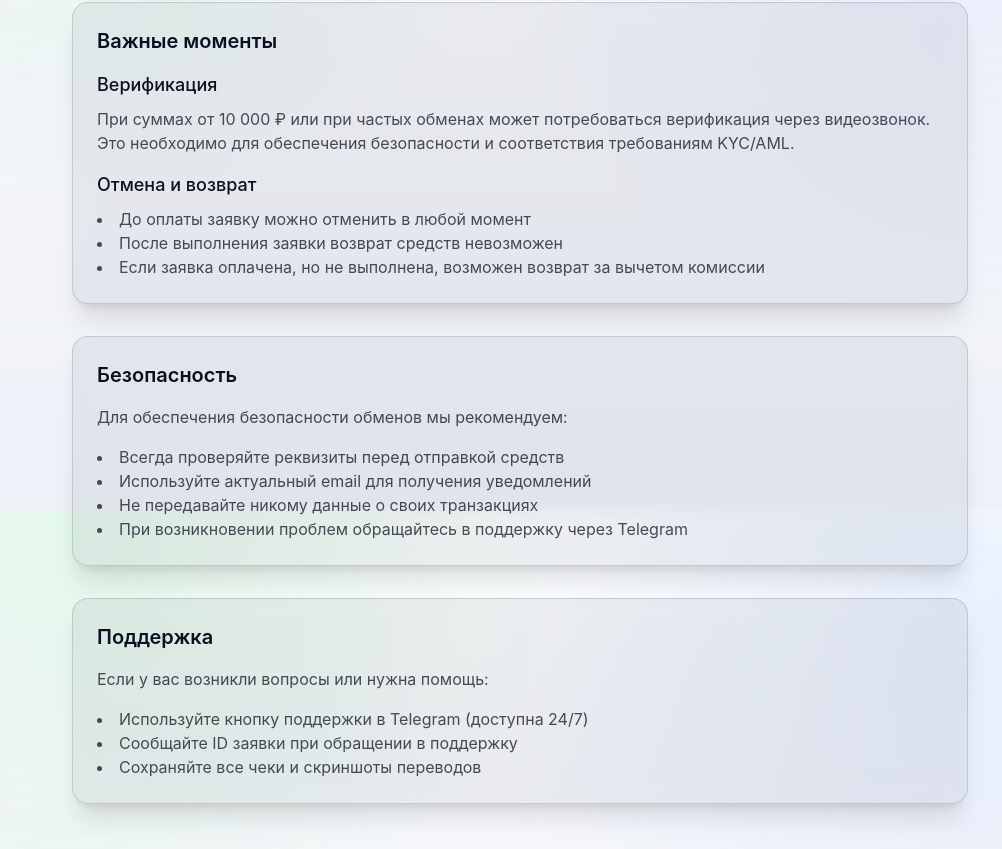
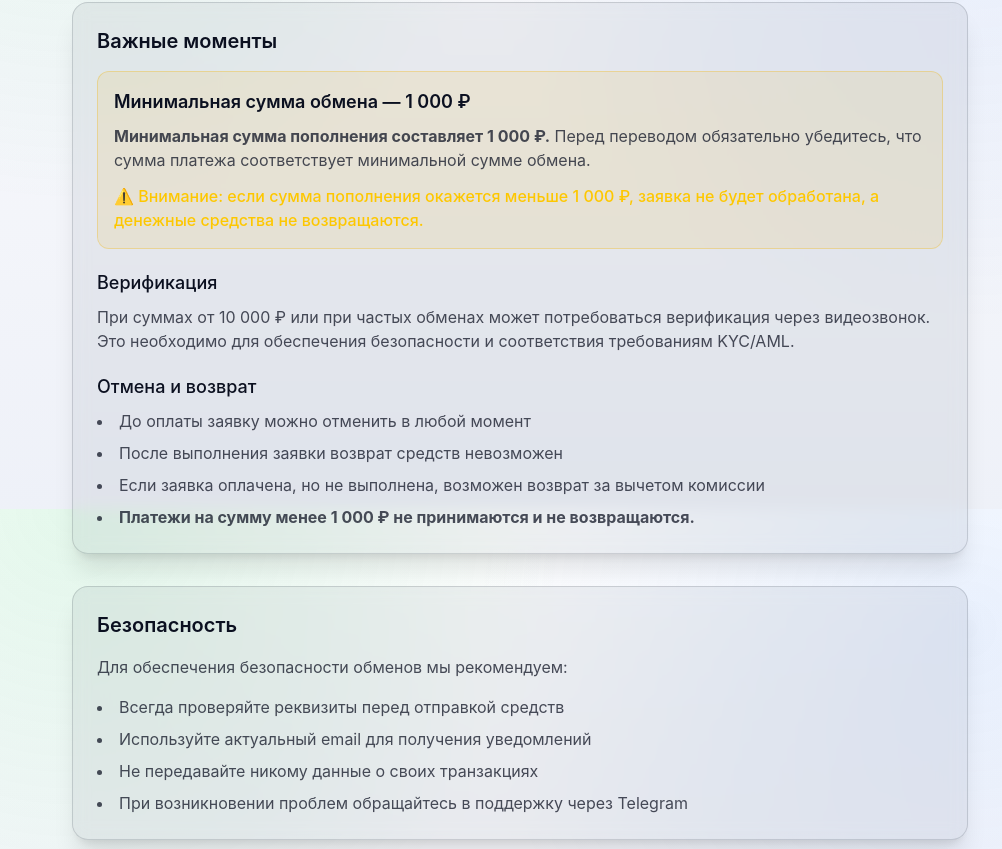
Before and after one commit to ruopp93-dot/sberbit, a Next.js app: page /how-to-use in a window 1280 px wide. Shown: the part 1091-1940 px from the top of the page, without its empty margins (120-1122 px from the left). Built offline with nearby package versions, Linux system fonts and the light colour scheme.

Commit message:
Update page.tsx

```diff
--- a/src/app/how-to-use/page.tsx
+++ b/src/app/how-to-use/page.tsx
@@ -1,4 +1,4 @@
-"use client";
+ "use client";
 
 export default function HowToUsePage() {
   return (
@@ -19,12 +19,15 @@ export default function HowToUsePage() {
           {/* Пошаговая инструкция */}
           <section className="rounded-2xl border border-[var(--sb-border)] bg-[var(--sb-surface)] p-6 shadow-xl backdrop-blur">
             <h2 className="mb-4 text-xl font-semibold">Пошаговая инструкция по обмену</h2>
+
             <div className="space-y-6">
               <div>
                 <h3 className="mb-2 text-lg font-medium">1. Создание заявки</h3>
                 <ul className="list-disc list-inside space-y-2 text-[var(--sb-muted)]">
                   <li>Выберите направление обмена (например, Сбербанк ₽ → Bitcoin)</li>
-                  <li>Введите сумму для обмена (минимальная сумма - 1000 ₽)</li>
+                  <li>
+                    Введите сумму для обмена — <strong>минимальная сумма обмена составляет 1 000 ₽</strong>
+                  </li>
                   <li>Проверьте расчетную сумму к получению и текущий курс обмена</li>
                   <li>Укажите ваш email для получения уведомлений</li>
                   <li>Введите адрес криптовалютного кошелька для получения средств</li>
@@ -57,21 +60,49 @@ export default function HowToUsePage() {
           {/* Важные моменты */}
           <section className="rounded-2xl border border-[var(--sb-border)] bg-[var(--sb-surface)] p-6 shadow-xl backdrop-blur">
             <h2 className="mb-4 text-xl font-semibold">Важные моменты</h2>
-            <div className="space-y-4">
+
+            <div className="space-y-5">
+              {/* Минимальная сумма */}
+              <div className="rounded-xl border border-yellow-500/30 bg-yellow-500/10 p-4">
+                <h3 className="mb-2 text-lg font-semibold">
+                  Минимальная сумма обмена — 1 000 ₽
+                </h3>
+
+                <p className="text-[var(--sb-muted)]">
+                  <strong>Минимальная сумма пополнения составляет 1 000 ₽.</strong>{" "}
+                  Перед переводом обязательно убедитесь, что сумма платежа соответствует
+                  минимальной сумме обмена.
+                </p>
+
+                <p className="mt-3 font-medium text-yellow-400">
+                  ⚠️ Внимание: если сумма пополнения окажется меньше 1 000 ₽,
+                  заявка не будет обработана, а денежные средства не возвращаются.
+                </p>
+              </div>
+
               <div>
                 <h3 className="mb-2 text-lg font-medium">Верификация</h3>
                 <p className="text-[var(--sb-muted)]">
-                  При суммах от 10 000 ₽ или при частых обменах может потребоваться верификация через видеозвонок.
-                  Это необходимо для обеспечения безопасности и соответствия требованиям KYC/AML.
+                  При суммах от 10 000 ₽ или при частых обменах может потребоваться
+                  верификация через видеозвонок. Это необходимо для обеспечения
+                  безопасности и соответствия требованиям KYC/AML.
                 </p>
               </div>
 
               <div>
                 <h3 className="mb-2 text-lg font-medium">Отмена и возврат</h3>
-                <ul className="list-disc list-inside text-[var(--sb-muted)]">
+                <ul className="list-disc list-inside text-[var(--sb-muted)] space-y-2">
                   <li>До оплаты заявку можно отменить в любой момент</li>
                   <li>После выполнения заявки возврат средств невозможен</li>
-                  <li>Если заявка оплачена, но не выполнена, возможен возврат за вычетом комиссии</li>
+                  <li>
+                    Если заявка оплачена, но не выполнена, возможен возврат
+                    за вычетом комиссии
+                  </li>
+                  <li>
+                    <strong>
+                      Платежи на сумму менее 1 000 ₽ не принимаются и не возвращаются.
+                    </strong>
+                  </li>
                 </ul>
               </div>
             </div>
@@ -80,11 +111,13 @@ export default function HowToUsePage() {
           {/* Безопасность */}
           <section className="rounded-2xl border border-[var(--sb-border)] bg-[var(--sb-surface)] p-6 shadow-xl backdrop-blur">
             <h2 className="mb-4 text-xl font-semibold">Безопасность</h2>
+
             <div className="space-y-4">
               <p className="text-[var(--sb-muted)]">
                 Для обеспечения безопасности обменов мы рекомендуем:
               </p>
-              <ul className="list-disc list-inside text-[var(--sb-muted)]">
+
+              <ul className="list-disc list-inside text-[var(--sb-muted)] space-y-2">
                 <li>Всегда проверяйте реквизиты перед отправкой средств</li>
                 <li>Используйте актуальный email для получения уведомлений</li>
                 <li>Не передавайте никому данные о своих транзакциях</li>
@@ -96,11 +129,13 @@ export default function HowToUsePage() {
           {/* Поддержка */}
           <section className="rounded-2xl border border-[var(--sb-border)] bg-[var(--sb-surface)] p-6 shadow-xl backdrop-blur">
             <h2 className="mb-4 text-xl font-semibold">Поддержка</h2>
+
             <div className="space-y-4">
               <p className="text-[var(--sb-muted)]">
                 Если у вас возникли вопросы или нужна помощь:
               </p>
-              <ul className="list-disc list-inside text-[var(--sb-muted)]">
+
+              <ul className="list-disc list-inside text-[var(--sb-muted)] space-y-2">
                 <li>Используйте кнопку поддержки в Telegram (доступна 24/7)</li>
                 <li>Сообщайте ID заявки при обращении в поддержку</li>
                 <li>Сохраняйте все чеки и скриншоты переводов</li>
```
